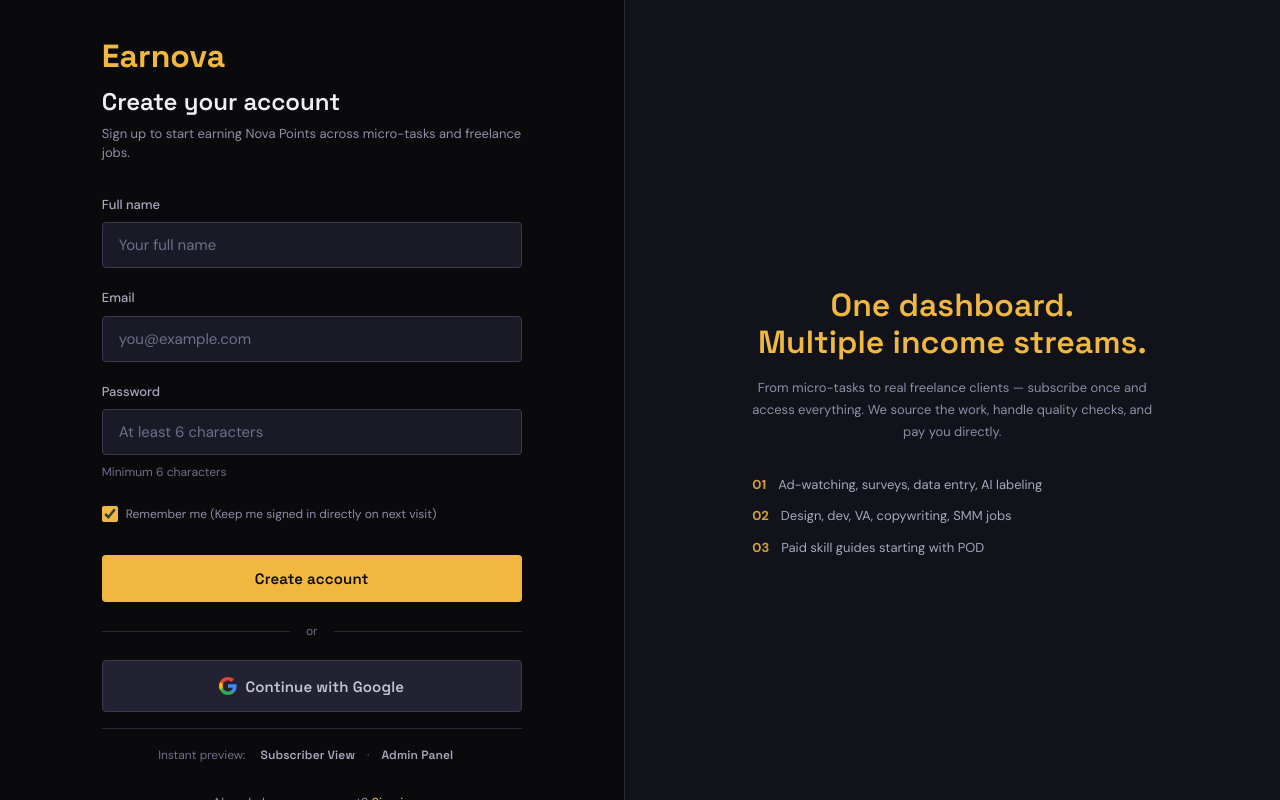
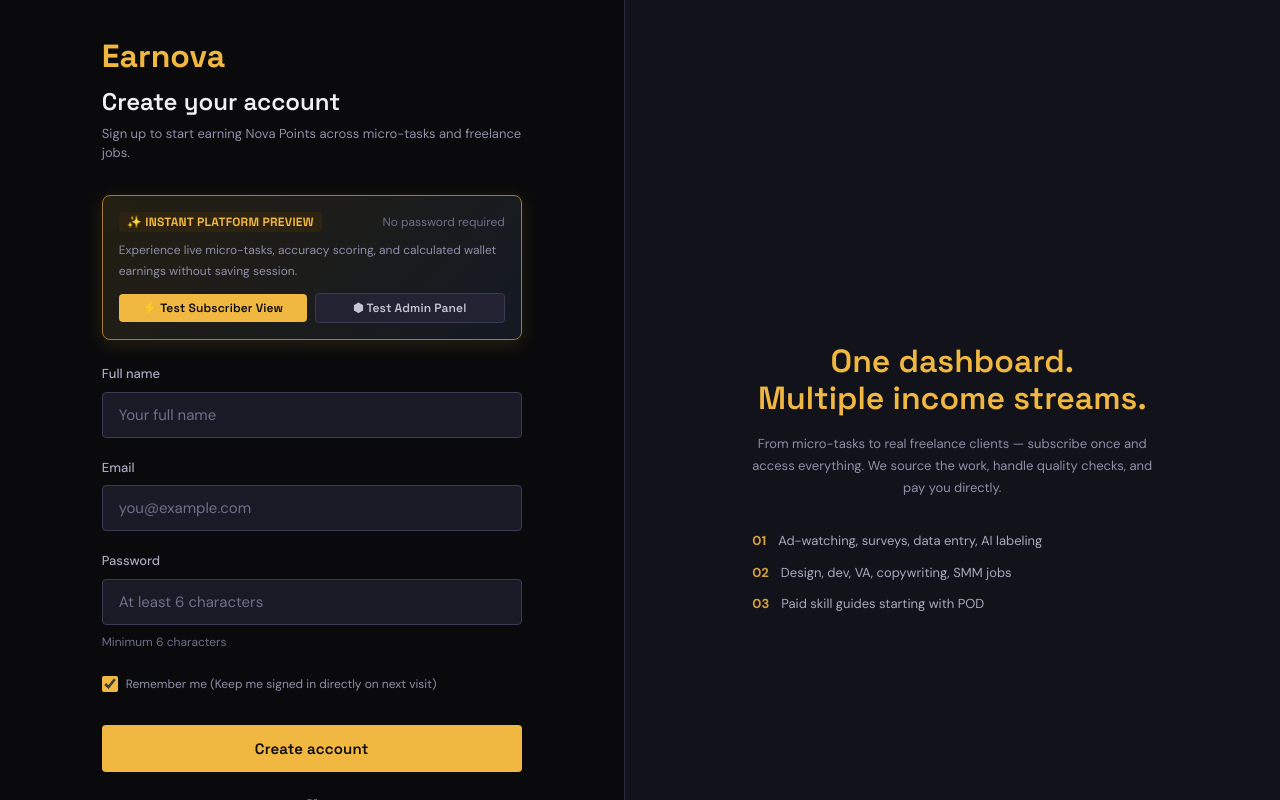
Before and after one commit to abhinavchavan04-prog/Earnova, a Next.js app: page /signup in a window 1280 px wide. Shown: the top 800 px of the page. Built offline with nearby package versions, Linux system fonts and the light colour scheme; no server answers.

Commit message:
feat: make Demo Preview session transient (sessionStorage only) and render attractive gold-accented preview banner

```diff
--- a/src/app/(auth)/signup/page.tsx
+++ b/src/app/(auth)/signup/page.tsx
@@ -17,7 +17,7 @@ export default function SignupPage() {
 
   // Redirect if already logged in
   if (user && !loading) {
-    router.push(user.email === 'abhinavchavan04@gmail.com' ? '/admin' : '/dashboard');
+    router.push(user.email?.toLowerCase() === 'abhinavchavan04@gmail.com' ? '/admin' : '/dashboard');
     return null;
   }
 
@@ -28,7 +28,7 @@ export default function SignupPage() {
       await signUp(email, password, name, rememberMe);
       router.push(email.toLowerCase() === 'abhinavchavan04@gmail.com' ? '/admin' : '/dashboard');
     } catch {
-      // Error handled by AuthProvider
+      // Error handled cleanly
     } finally {
       setSubmitting(false);
     }
@@ -39,7 +39,7 @@ export default function SignupPage() {
       await signInWithGoogle(rememberMe);
       router.push('/dashboard');
     } catch {
-      // Error handled by AuthProvider
+      // Error handled cleanly
     }
   };
 
@@ -50,6 +50,48 @@ export default function SignupPage() {
       <p className="auth-subtext">
         Sign up to start earning Nova Points across micro-tasks and freelance jobs.
       </p>
+
+      {/* Attractive & Visible Instant Demo Preview Section */}
+      <div
+        className="card"
+        style={{
+          background: 'linear-gradient(135deg, rgba(212, 175, 55, 0.12) 0%, rgba(30, 41, 59, 0.5) 100%)',
+          borderColor: 'var(--p-400)',
+          boxShadow: '0 4px 20px rgba(212, 175, 55, 0.15)',
+          padding: 'var(--sp-4)',
+          marginBottom: 'var(--sp-6)',
+        }}
+      >
+        <div className="flex-between" style={{ marginBottom: 'var(--sp-2)' }}>
+          <span className="badge badge-primary" style={{ fontWeight: 'var(--weight-bold)', fontSize: 'var(--text-xs)' }}>
+            ✨ INSTANT PLATFORM PREVIEW
+          </span>
+          <span style={{ fontSize: 'var(--text-xs)', color: 'var(--n-500)' }}>
+            No password required
+          </span>
+        </div>
+        <p style={{ fontSize: 'var(--text-xs)', color: 'var(--n-600)', marginBottom: 'var(--sp-3)', lineHeight: 'var(--leading-relaxed)' }}>
+          Experience live micro-tasks, accuracy scoring, and calculated wallet earnings without saving session.
+        </p>
+        <div className="flex-gap-2">
+          <button
+            type="button"
+            onClick={() => { demoSignIn('subscriber'); router.push('/dashboard'); }}
+            className="btn btn-primary btn-sm"
+            style={{ flex: 1, textTransform: 'none', fontWeight: 'var(--weight-semibold)' }}
+          >
+            ⚡ Test Subscriber View
+          </button>
+          <button
+            type="button"
+            onClick={() => { demoSignIn('admin'); router.push('/admin'); }}
+            className="btn btn-secondary btn-sm"
+            style={{ flex: 1, textTransform: 'none', fontWeight: 'var(--weight-semibold)' }}
+          >
+            ⬢ Test Admin Panel
+          </button>
+        </div>
+      </div>
 
       {error && (
         <div
@@ -166,18 +208,6 @@ export default function SignupPage() {
         </button>
       </form>
 
-      {/* Subtle preview links */}
-      <div style={{ marginTop: 'var(--sp-4)', textAlign: 'center', paddingTop: 'var(--sp-3)', borderTop: '1px solid var(--n-200)' }}>
-        <span style={{ fontSize: 'var(--text-xs)', color: 'var(--n-500)' }}>Instant preview: </span>
-        <button type="button" onClick={() => { demoSignIn('subscriber'); router.push('/dashboard'); }} className="btn btn-ghost btn-sm" style={{ fontSize: 'var(--text-xs)' }}>
-          Subscriber View
-        </button>
-        <span style={{ fontSize: 'var(--text-xs)', color: 'var(--n-500)' }}>·</span>
-        <button type="button" onClick={() => { demoSignIn('admin'); router.push('/admin'); }} className="btn btn-ghost btn-sm" style={{ fontSize: 'var(--text-xs)' }}>
-          Admin Panel
-        </button>
-      </div>
-
       <div className="auth-footer">
         Already have an account?{' '}
         <Link href="/login">Sign in</Link>
--- a/src/features/auth/components/AuthProvider.tsx
+++ b/src/features/auth/components/AuthProvider.tsx
@@ -235,12 +235,10 @@ export function AuthProvider({ children }: { children: React.ReactNode }) {
       await setPersistence(auth, rememberMe ? browserLocalPersistence : browserSessionPersistence);
       await signInWithEmailAndPassword(auth, email, password);
     } catch (err: unknown) {
-      // If user is not created in Firebase Auth yet, try creating account automatically
       try {
         const cred = await createUserWithEmailAndPassword(auth, email, password);
         await updateProfile(cred.user, { displayName: email.split('@')[0] });
       } catch {
-        // Smooth seamless fallback if Firebase Auth is not active
         saveMockSession(mockUser, mockProfile, rememberMe);
         setUser(mockUser);
         setProfile(mockProfile);
@@ -330,11 +328,12 @@ export function AuthProvider({ children }: { children: React.ReactNode }) {
     }
   };
 
+  // Demo Sign-In: Always transient (rememberMe = false) so it NEVER saves to localStorage!
   const demoSignIn = (role: 'subscriber' | 'admin' = 'subscriber') => {
     setError(null);
     const demoProfile = role === 'admin' ? DEMO_ADMIN_PROFILE : DEMO_SUBSCRIBER_PROFILE;
     const mockUser = { uid: demoProfile.uid, email: demoProfile.email, displayName: demoProfile.displayName } as User;
-    saveMockSession(mockUser, demoProfile, true);
+    saveMockSession(mockUser, demoProfile, false); // Store only in sessionStorage, not localStorage
     setUser(mockUser);
     setProfile(demoProfile);
   };
```
Also changed, not shown: src/app/(auth)/login/page.tsx (+42 -12 lines).
